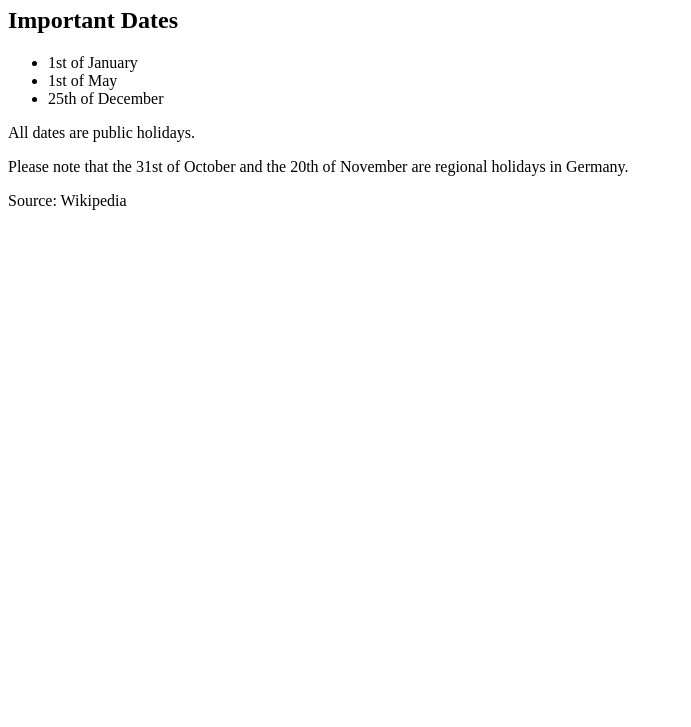
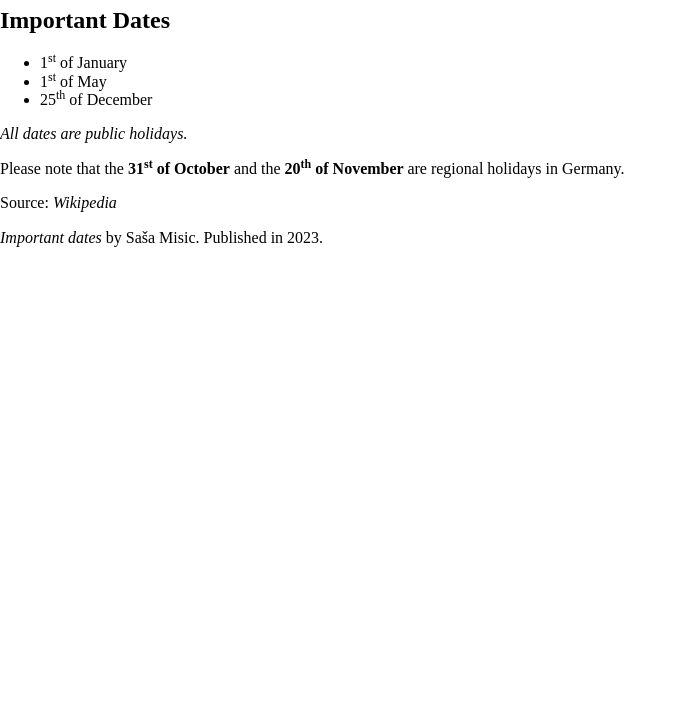
Before and after one commit to fbw-d09/uib-typography-inline-Sasa405, a website: page index.html in a window 1280 px wide. Shown: the part 73-800 px from the top of the page, without its empty margins (0-691 px from the left). Drawn offline with nearby package versions, Linux system fonts and the light colour scheme.

Commit message:
Inline-done

```diff
--- a/index.html
+++ b/index.html
@@ -6,7 +6,11 @@
     <meta name="viewport" content="width=\, initial-scale=1.0">
     <meta http-equiv="X-UA-Compatible" content="ie=edge">
     <title>Inline</title>
+    <link rel="stylesheet" href="https://cdnjs.cloudflare.com/ajax/libs/normalize/8.0.1/normalize.min.css">
+    <link rel="stylesheet" href="style.css">
 </head>
+
+
 
 <body>
     <header>
@@ -16,20 +20,23 @@
     <main>
         <h2>Important Dates</h2>
         <ul>
-            <li>1st of January</li>
-            <li>1st of May</li>
-            <li>25th of December</li>
+            <li>1<sup>st</sup> of January</li>
+            <li>1<sup>st</sup> of May</li>
+            <li>25<sup>th</sup> of December</li>
         </ul>
 
-        <p class="holidays">All dates are public holidays.</p>
+        <p class="holidays"><i>All dates are public holidays.</i></p>
 
         <p class="note">
-            Please note that the 31st of October and the 20th of
-                November are regional holidays in Germany.
+            Please note that the <b>31<sup>st</sup> of October</b> and the <b>
+                20<sup>th</sup> of
+                    November
+            </b> are regional holidays in Germany.
         </p>
     </main>
 
     <footer>
-        <p>Source: Wikipedia</p>
+        <p>Source: <i>Wikipedia</i></p>
     </footer>
+    <p><cite>Important dates</cite> by Sa&#x161;a Misic. Published in 2023.</p>
 </body>
```
